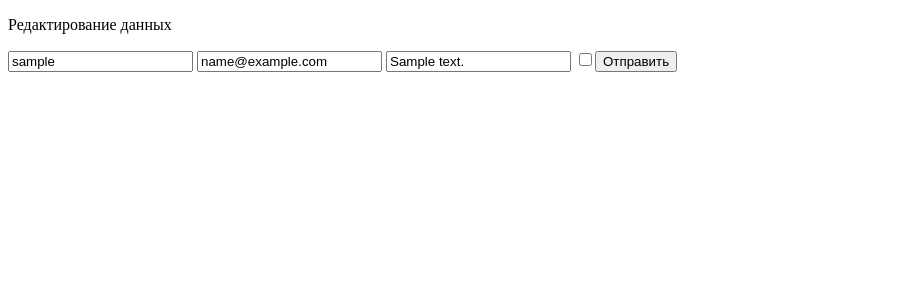
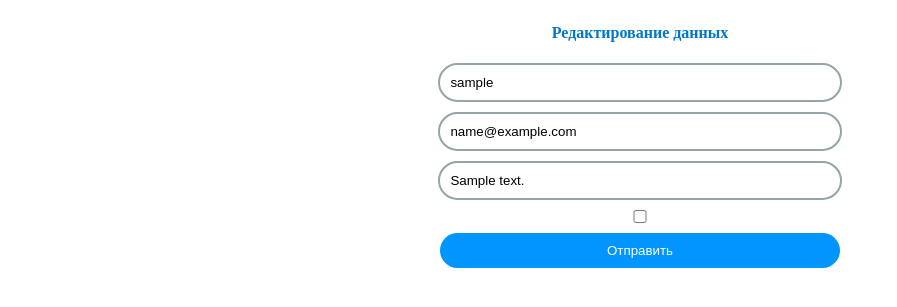
Before and after one commit to Nurekenski/book, a PHP site: page /edit?id=1&back_page=0&next_page=1 in a window 1280 px wide. Shown: the top 307 px of the page, without its empty margins (0-897 px from the left). Run offline with PHP 8.4, Linux system fonts and the light colour scheme; the visitor is signed in with stand-in values (Sample User, id 1); tables that the repository leaves empty or names only in its code hold one stand-in row (values such as "Sample post").

Commit message:
some changes

```diff
--- a/application/controllers/controller_edit.php
+++ b/application/controllers/controller_edit.php
@@ -9,9 +9,13 @@ class Controller_Edit extends Controller
 
 	function action_index()
 	{
+		if( isset($_GET["id"])) {
 			$data = $this->model->get($_GET["id"]);
 			$this->view->generate('edit_view.php', 'template_view.php',$data);
-
+		}
+		else {
+			return header("Location: /");
+		}
 	}
 
 
--- a/application/controllers/controller_main.php
+++ b/application/controllers/controller_main.php
@@ -79,7 +79,6 @@ class Controller_Main extends Controller
 			if(isset($_SESSION["admin"])){
 				unset($_SESSION["admin"]);
 			}
-
 			return $this->getDataForPagination();
 		}
 		else {
--- a/application/core/model.php
+++ b/application/core/model.php
@@ -4,10 +4,8 @@ class Model
         function __construct()
         {
             $this->pdo = new PDO(
-              "mysql:host=o3iyl77734b9n3tg.cbetxkdyhwsb.us-east-1.rds.amazonaws.com;dbname=lyiwssei3j3n8cxo;charset=utf8",
-              "za01nv7v556isrzg", "b0wdepn8u0pd7ykj",[
-              // "mysql:host=localhost;dbname=test;charset=utf8",
-              // "root", "", [
+              "mysql:host=localhost;dbname=test;charset=utf8",
+              "root", "", [
                 PDO::ATTR_ERRMODE => PDO::ERRMODE_EXCEPTION,
                 PDO::ATTR_DEFAULT_FETCH_MODE => PDO::FETCH_ASSOC,
                 PDO::ATTR_EMULATE_PREPARES => false
--- a/application/models/model_admin.php
+++ b/application/models/model_admin.php
@@ -4,7 +4,8 @@ class Model_Admin extends Model
 	public function auth($login,$password)
 	{
 		$stmt = $this->pdo->prepare("SELECT * FROM user WHERE login = ?");
-        $stmt->execute([isset($_POST['login'])?:$_POST['login']]);
+		if(isset($_POST['login'])) {
+			$stmt->execute([$_POST['login']]);
 			$user = $stmt->fetch();
 			$id = uniqid("T");
 			if ($user &&  md5($password)==$user['password'])
@@ -15,6 +16,7 @@ class Model_Admin extends Model
 				return true;
 			} else {
 				return false;
+			}
 		}
 	}
 	private function select($start,$end) {
@@ -52,7 +54,6 @@ class Model_Admin extends Model
 			array_push($start,$end[$x-1]-$array[$x-1]);
 		}
 		setcookie("alldata",sizeof($start));
-
 		if($page["next"]>0 && $page["boolean"]=="true" ) {
 			// echo "first performed sdfsdf";
 			// var_dump($start);
--- a/application/views/edit_view.php
+++ b/application/views/edit_view.php
@@ -1,7 +1,8 @@
+
+<form method="post" action="/admin">
 <p>
 Редактирование данных
 </p>
-<form method="post" action="/admin">
 <input name="username" value='<?php echo  $data["username"]?>'>
 <input name="email" value='<?php echo $data["email"]?>'>
 <input name="text" value='<?php echo $data["text"]?>'>
@@ -9,6 +10,7 @@
 <input name="back_page" type="hidden" value='<?php echo $_GET["back_page"]?>'>
 <input name="next_page" type="hidden" value='<?php echo $_GET["next_page"]?>'>
 <?php if($data["status"]==1){ ?>
+<p>Проверено</p>
     <input name="status"  type="checkbox" checked>
 <?php
 }
@@ -16,5 +18,39 @@ else {
     echo " <input   name='status' type='checkbox'>";
 }
 ?>
-<input  type="submit" value="Отправить">
+<input  class="btn" type="submit" value="Отправить">
 </form>
+
+<style>
+    form {
+        display: flex;
+        flex-direction: column;
+        justify-content: center;
+        align-items:  center;
+    }
+    p {
+        align-self: center;
+        font-weight: bold;
+        color: #07c;
+    }
+    form input {
+        width: 30%;
+        padding: 5px;
+        margin: 5px;
+        border: 2px solid #96a4a8;
+        border-radius: 20px;
+        padding: 10px;
+        outline: none;
+    }
+    .btn {
+        color: white;
+        width: 400px;
+        padding: 10px;
+        background-color: #0095ff;
+        border-radius: 20px;
+        border: none;
+    }
+    .btn:hover {
+        background-color: #07c;
+    }
+</style>
--- a/application/views/login_view.php
+++ b/application/views/login_view.php
@@ -34,7 +34,6 @@
         background-color: #0095ff;
         border-radius: 20px;
         border: none;
-
     }
     .btn:hover {
         background-color: #07c;
```
Also changed, not shown: application/models/model_main.php (+30 -0 lines), application/views/admin_view.php (+11 -0 lines). Lines whose indentation alone changed are shown as unchanged.
